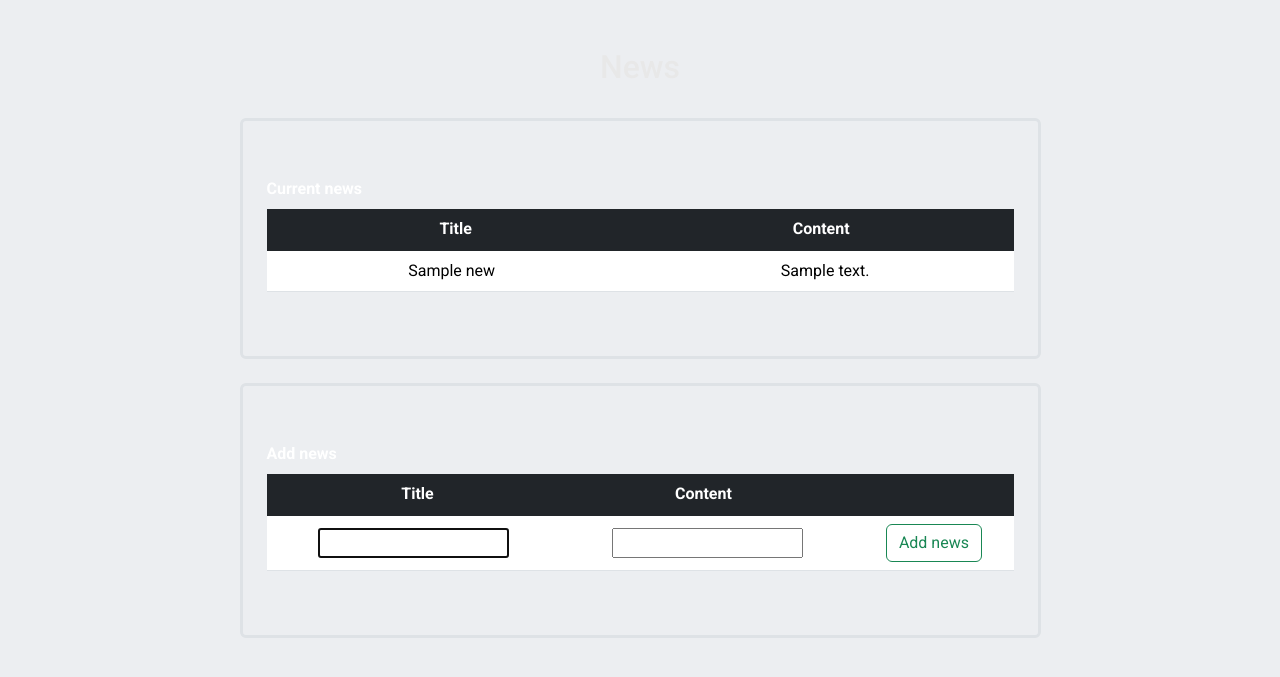
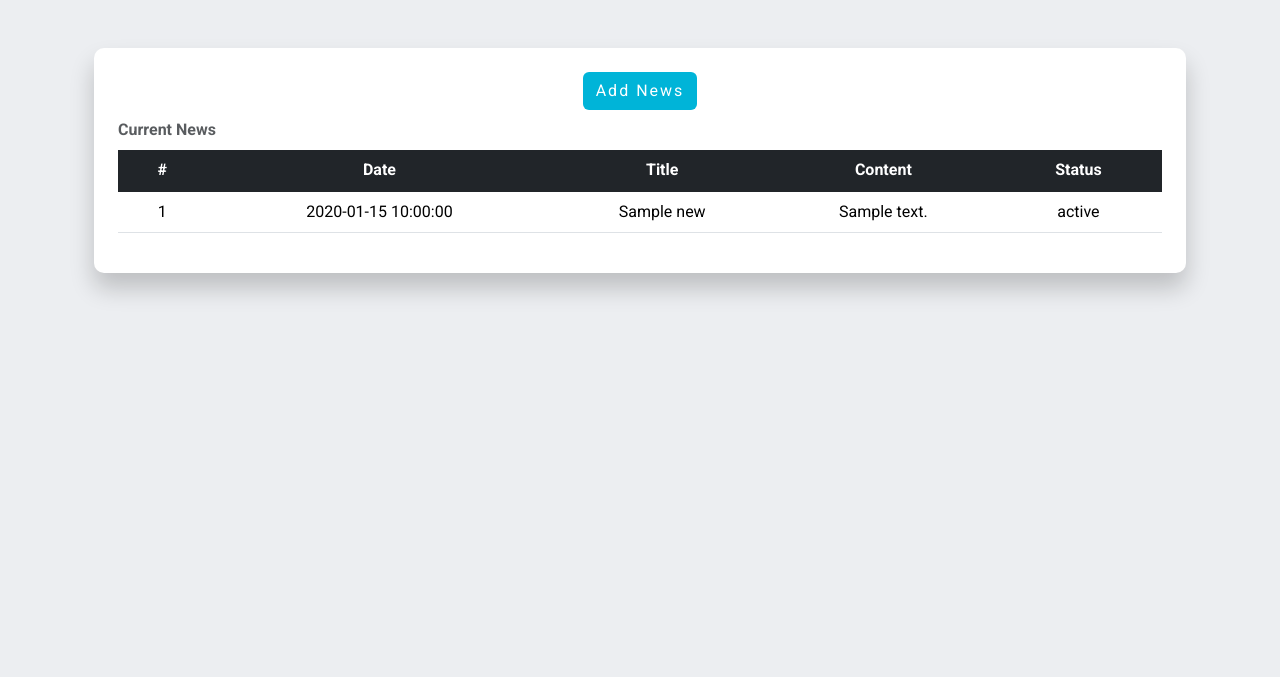
Before and after one commit to datogoglidze/cs50x-intranet, a Python web app: template intranet/front/templates/index.html in a window 1280 px wide. Shown: the part 40-717 px from the top of the page. Run offline with Jinja, Linux system fonts and the light colour scheme; the template is opened without the code that fills it: most values are stand-ins (such as "Sample title", 1, 10 or a date in 2020); lists and menus that the app fills with data are empty.

Commit message:
Restyle news page

```diff
--- a/intranet/front/templates/index.html
+++ b/intranet/front/templates/index.html
@@ -1,91 +1,127 @@
 {% extends "layout.html" %} {% block title %}Home {% endblock %} {% block main
 %}
 
-<div class="row d-flex flex-column container-fluid mx-auto">
-    <h2 class="text-center" style="color: #e8e8e8">News</h2>
+<style>
+    .box {
+        background: #ffffff;
+        box-shadow: 0 15px 25px rgba(0, 0, 0, 0.2);
+        border-radius: 10px;
+    }
+
+    .submit.btn,
+    .news.btn {
+        font-size: 16px;
+        letter-spacing: 2px;
+        color: #fff;
+        background: #00b4d8;
+    }
+
+    .submit.btn:hover,
+    .news.btn:hover {
+        background: #0077b6;
+        color: #fff;
+    }
+
+    .close.btn {
+        color: #1f1f1f;
+        border: 1px solid #838383;
+    }
+
+    .close.btn:hover {
+        border-color: #151515;
+    }
+</style>
+
+
+<div class="box table-responsive position-relative p-4">
+    <div>
+        <button
+            type="button"
+            class="btn news"
+            data-bs-toggle="modal"
+            data-bs-target="#newsModal">
+            Add News
+        </button>
 
         <div
-        class="col-12 col-md-11 col-lg-10 col-xl-9 mt-4 mx-auto py-5 px-2 px-md-4 border border-3 rounded"
-        id="news"
+            class="modal fade"
+            id="newsModal"
+            tabindex="-1"
+            aria-labelledby="newsModalLabel"
+            aria-hidden="true">
+            <div class="modal-dialog">
+                <div class="modal-content">
+                    <div class="modal-header">
+                        <h1 class="modal-title fs-5" id="newsModalLabel">Fill the Form</h1>
+                        <button
+                            type="button"
+                            class="btn-close"
+                            data-bs-dismiss="modal"
+                            aria-label="Close">
+                        </button>
+                    </div>
+                    <div class="modal-body">
+                        <form action="/news" method="post">
+                            <div class="mb-3">
+                                <label for="title" class="col-form-label">Title</label>
+                                <input type="text"
+                                       class="form-control"
+                                       id="title"
+                                       name="title"
+                                       autocomplete="off"
+                                       required/>
+                            </div>
+                            <div class="mb-3">
+                                <label for="content" class="col-form-label">Content</label>
+                                <textarea
+                                    type="text"
+                                    class="form-control"
+                                    id="content"
+                                    name="content"
+                                    autocomplete="off"
+                                    required></textarea>
+                            </div>
+                            <div class="modal-footer">
+                                <button type="button" class="btn close me-3" data-bs-dismiss="modal">
+                                    Close
+                                </button>
+                                <button type="submit" class="btn submit">Submit</button>
+                            </div>
+                        </form>
+                    </div>
+                </div>
+            </div>
+        </div>
+    </div>
+
+    {% if news %}
+    <table
+        class="table table-hover caption-top align-middle text-center"
     >
-        <table
-            class="table table-responsive table-hover caption-top align-middle text-center"
-        >
-            <caption class="fw-bold text-white">
-                Current news
-            </caption>
+        <caption class="fw-bold">Current News</caption>
         <thead class="table-dark align-middle">
         <tr>
-                <th scope="col" style="padding-left: 1rem">Title</th>
-                <th scope="col" style="padding-right: 1rem">Content</th>
+            <th scope="col" class="px-3">#</th>
+            <th scope="col">Date</th>
+            <th scope="col">Title</th>
+            <th scope="col">Content</th>
+            <th scope="col" class="px-3">Status</th>
         </tr>
         </thead>
-
         <tbody class="table-group-divider">
         {% for news in news %}
         <tr>
-                <td>{{ news.title }}</td>
-                <td>{{ news.content }}</td>
+            <th scope="row" class="px-3 fw-normal">{{ loop.index }}</th>
+            <th scope="row" class="fw-normal">{{ news.creation_date }}</th>
+            <th scope="row" class="fw-normal">{{ news.title }}</th>
+            <th scope="row" class="fw-normal">{{ news.content }}</th>
+            <th scope="row" class="fw-normal">{% if news.status %} {{ news.status }} {% endif %}</th>
         </tr>
         {% endfor %}
         </tbody>
     </table>
+    {% endif %}
 </div>
 
-    <div
-        class="col-12 col-md-11 col-lg-10 col-xl-9 mt-4 mx-auto py-5 px-2 px-md-4 border border-3 rounded"
-        id="create-news"
-    >
-        <form action="/news" method="post">
-            <table
-                class="table table-responsive caption-top align-middle text-center"
-            >
-                <caption class="fw-bold text-white">
-                    Add news
-                </caption>
-                <thead class="table-dark align-middle">
-                <tr>
-                    <th scope="col" style="padding-left: 1rem">Title</th>
-                    <th scope="col" style="padding-right: 1rem">Content</th>
-                    <th scope="col" style="padding-left: 1rem"></th>
-                </tr>
-                </thead>
-
-                <tbody class="table-group-divider">
-                <tr>
-                    <td>
-                        <label>
-                            <input
-                                autocomplete="off"
-                                autofocus
-                                type="text"
-                                name="title"
-                            />
-                        </label>
-                    </td>
-                    <td>
-                        <label>
-                            <input
-                                autocomplete="off"
-                                autofocus
-                                type="text"
-                                name="content"
-                            />
-                        </label>
-                    </td>
-                    <td>
-                        <button
-                            class="btn btn-outline-success"
-                            type="submit"
-                        >
-                            Add news
-                        </button>
-                    </td>
-                </tr>
-                </tbody>
-            </table>
-        </form>
-    </div>
-</div>
 
 {% endblock %}
```
Lines whose indentation alone changed are shown as unchanged.
